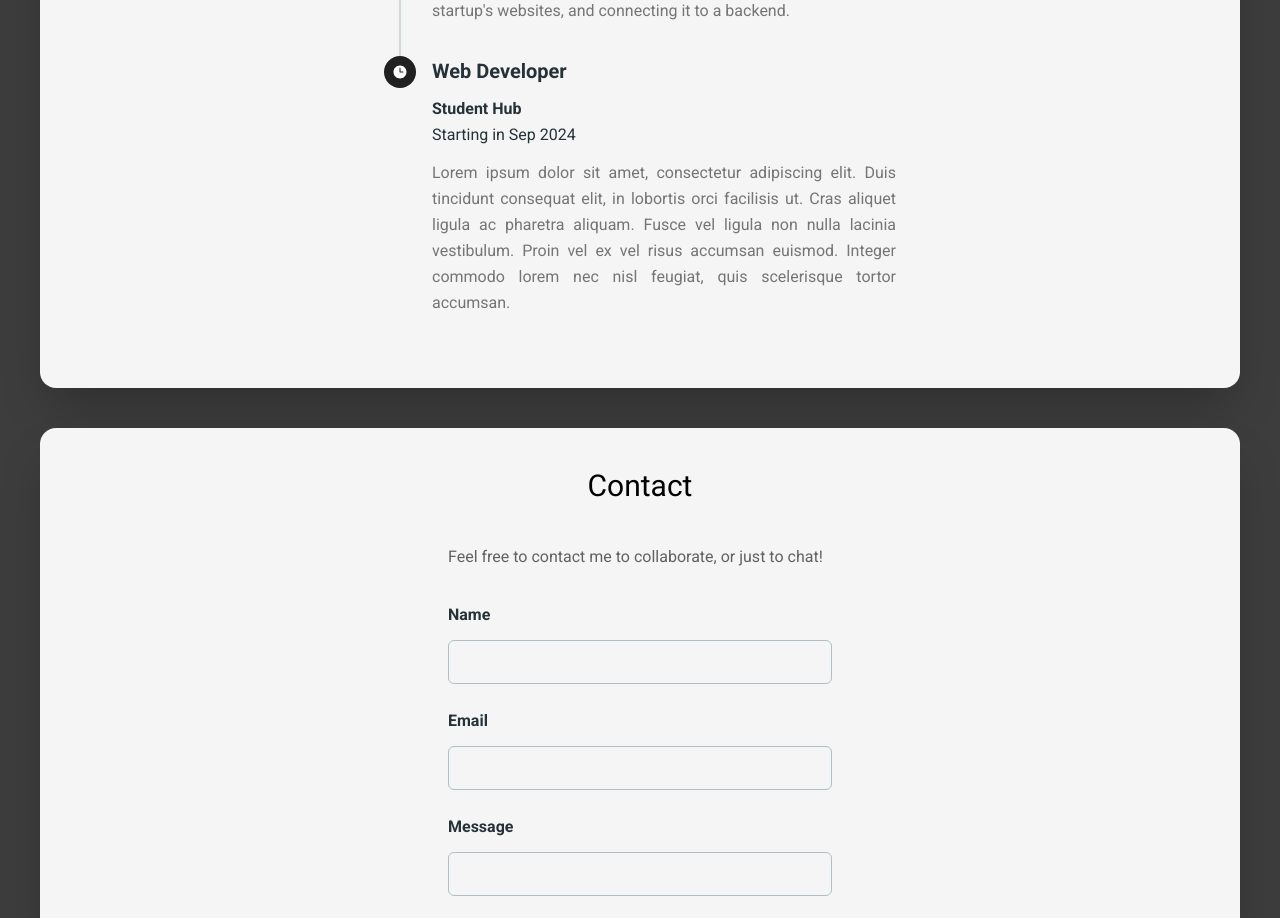
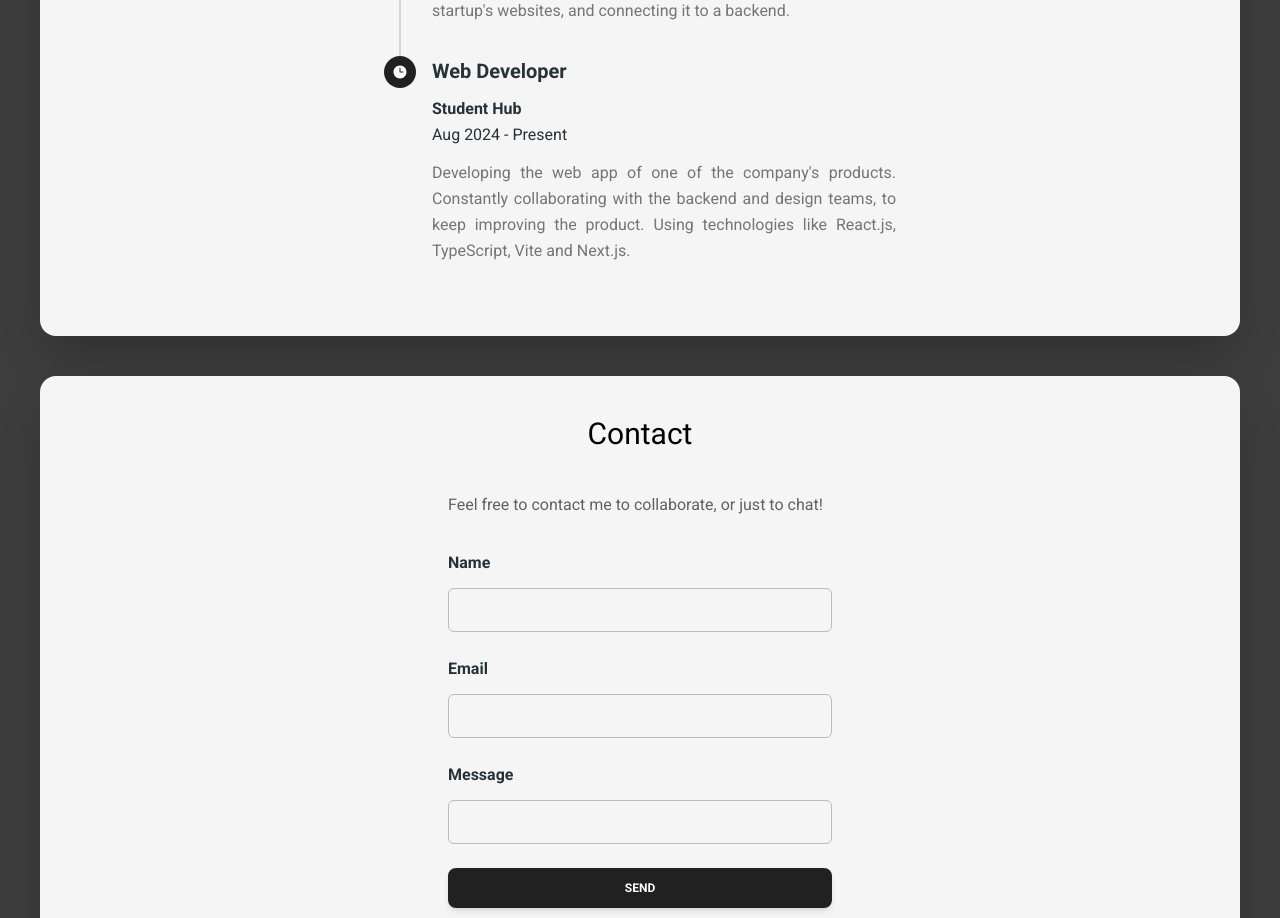
Before and after one commit to filipernogueira/react-personal-website, a React (Vite) app: page / in a window 1280 px wide. Shown: the part 2060-2978 px from the top of the page. Built offline with nearby package versions, Linux system fonts and the light colour scheme; no server answers.

Commit message:
feat: dark mode state stored in local storage

```diff
--- a/src/App.tsx
+++ b/src/App.tsx
@@ -1,10 +1,17 @@
 import "./App.css";
-import { useState } from "react";
+import { useState, useEffect } from "react";
 import { Navbar } from "./components";
 import { Home, Education, Experience, Contact, Footer } from "./sections";
 
 function App() {
-    const [isDarkModeOn, setIsDarkModeOn] = useState<boolean>(false);
+  const [isDarkModeOn, setIsDarkModeOn] = useState<boolean>(
+    localStorage.getItem("darkMode") === "true"
+  );
+
+  useEffect(() => {
+    localStorage.setItem("darkMode", JSON.stringify(isDarkModeOn));
+  }, [isDarkModeOn]);
+
   return (
     <div
       className={`flex flex-col items-center sm:p-10 p-4 text-black ${
--- a/src/components/FooterComponent.tsx
+++ b/src/components/FooterComponent.tsx
@@ -27,7 +27,11 @@ export default function FooterWithSocialLinks({
                     >
                         &copy; {currentYear} {firstName} {lastName} . All Rights
                         Reserved.{" "}
-                        <a href={sourceCodeLink}>
+                        <a
+                            href={sourceCodeLink}
+                            target="_blank"
+                            rel="noopener noreferrer"
+                        >
                             <span className="cursor-pointer">Source code.</span>
                         </a>
                     </Typography>
--- a/src/information.ts
+++ b/src/information.ts
@@ -86,9 +86,9 @@ export const experiences: Experience[] = [
   {
     role: "Web Developer",
     company: "Student Hub",
-        duration: "Starting in Sep 2024",
+    duration: "Aug 2024 - Present",
     description:
-            "Lorem ipsum dolor sit amet, consectetur adipiscing elit. Duis tincidunt consequat elit, in lobortis orci facilisis ut. Cras aliquet ligula ac pharetra aliquam. Fusce vel ligula non nulla lacinia vestibulum. Proin vel ex vel risus accumsan euismod. Integer commodo lorem nec nisl feugiat, quis scelerisque tortor accumsan.",
+      "Developing the web app of one of the company's products. Constantly collaborating with the backend and design teams, to keep improving the product. Using technologies like React.js, TypeScript, Vite and Next.js.",
   },
 ];
 
```
Lines whose indentation alone changed are shown as unchanged.
